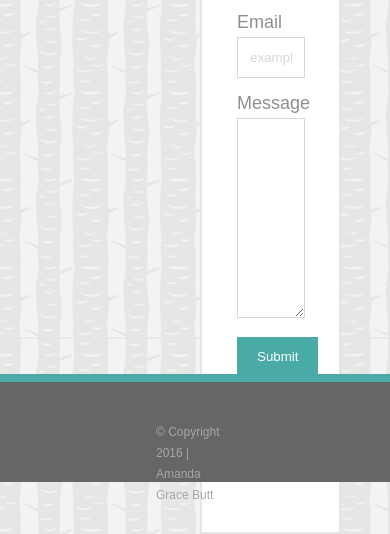
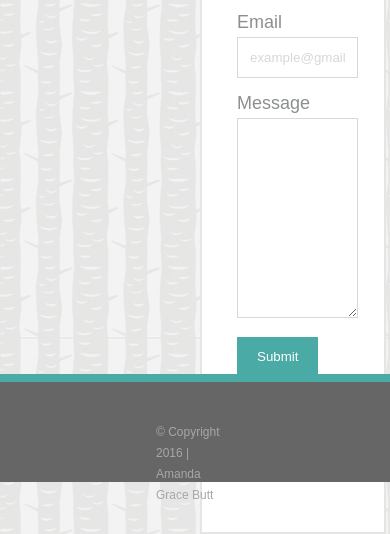
Before and after one commit to ShapeoftheClouds/Responsive-Portfolio, a plain HTML site: page contact.html in a window 390 px wide. Shown: the part 362-896 px from the top of the page. Drawn offline with Linux system fonts and the light colour scheme.

Commit message:
adjusted media queries

```diff
--- a/assets/css/style.css
+++ b/assets/css/style.css
@@ -344,11 +344,11 @@ h3 {
 	}
 
 	#maincontent {
-		width: 50%;
+		width: 66.66%;
 	}
 
 	#contact-form {
-		width: 50%;
+		width: 66.66%;
 	}
 
 }
```
